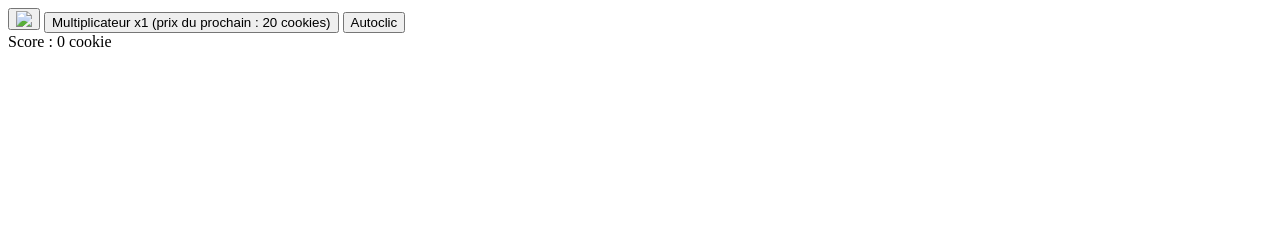
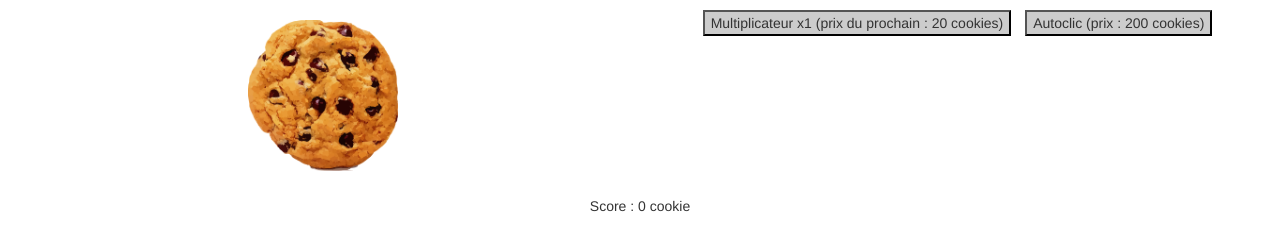
Before and after one commit to Lamx/my-cookie-clicker, a plain HTML site: page index.html in a window 1280 px wide. Drawn offline with nearby package versions, Linux system fonts and the light colour scheme.

Commit message:
Fifth commit

```diff
--- a/index.html
+++ b/index.html
@@ -6,15 +6,36 @@
         <meta charset="UTF-8">
         <script type="text/javascript"></script>
         <link href="style.css" rel="stylesheet" type="text/css">
+        <link rel="stylesheet" href="//maxcdn.bootstrapcdn.com/bootstrap/3.3.2/css/bootstrap.min.css">
+        <script src="//maxcdn.bootstrapcdn.com/bootstrap/3.3.2/js/bootstrap.min.js"></script>
     </head>
 
     <body>
 
-        <button id="bouton"><img src="oreo" /></button>
-        <button id="multiplicateur">Multiplicateur x1 (prix du prochain : 20 cookies)</button>
-        <button id="autoclic">Autoclic</button>
+        <div class="container-fluid">
 
-        <div id="affichage">0 cookie</div>
+            <div class="row">
+
+                <div class="col-lg-6 col-md-6 col-xs-12">
+                    <button id="bouton"><img src="cookie.png" alt="cookie_clicker" id="cookie" style="width:150px;"></button>
+                </div>
+
+                <div class="col-lg-6 col-md-6 col-xs-12">
+                    <button id="multiplicateur">Multiplicateur x1 (prix du prochain : 20 cookies)</button>
+                    <button id="autoclic">Autoclic (prix : 200 cookies)</button>
+                </div>
+
+            </div>
+
+            <div class="row">
+
+                <div>
+                    <div id="affichage">0 cookie</div>
+                </div>
+
+            </div>
+
+        </div>
 
         <script src="script.js"></script>
 
--- a/script.js
+++ b/script.js
@@ -1,4 +1,5 @@
 var bouton = document.getElementById('bouton'),
+    cookie = document.getElementById('cookie'),
     affichage = document.getElementById('affichage'),
     score = 0,
     multiplicateur = document.getElementById('multiplicateur'),
@@ -19,8 +20,10 @@ function afficherCompteur() {
 }
 
 function clic() {
+    cookie.style.width = 200 ;
     score = score+compteur;
     afficherScore();
+    cookie.style.width = 150 ;
 }
 
 function prix() {
--- a/style.css
+++ b/style.css
@@ -0,0 +1,25 @@
+body {
+    background-color: #fff;
+}
+
+.row {
+    padding: 5px;
+    text-align: center;
+}
+
+#bouton {
+    box-shadow: none;
+    border: none;
+    background-color: #fff;
+    padding: 15px;
+}
+
+.bigbutton {
+    height:2em;
+    width:2em;
+}
+
+#multiplicateur, #autoclic {
+    background-color: #ccc;
+    margin: 5px;
+}
```
Also changed, not shown: cookie.png (added), 1 other file.
